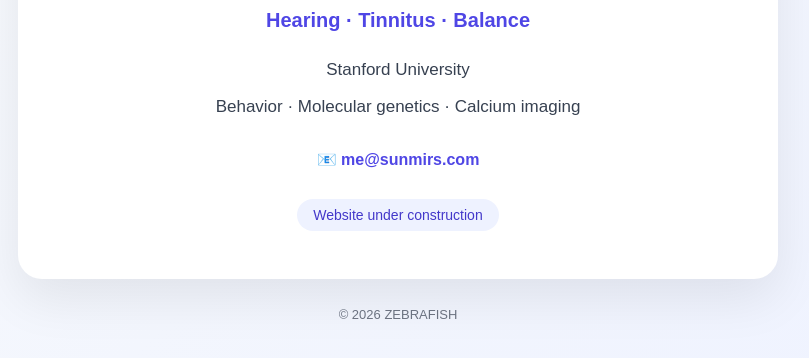
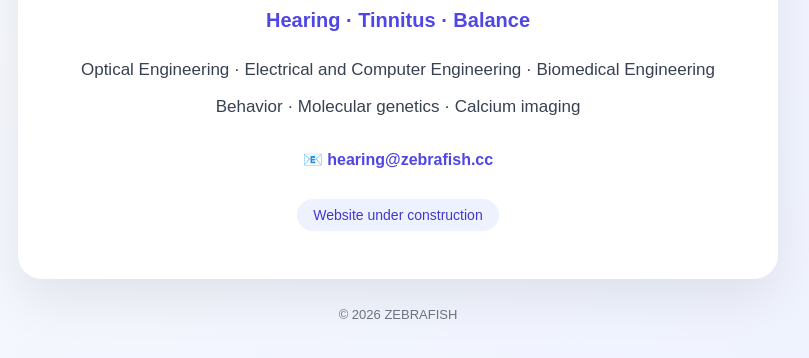
Before and after one commit to ohnser/zebrafish, a plain HTML site: page index.html in a window 1280 px wide. Shown: the part 226-584 px from the top of the page, without its empty margins (242-1051 px from the left). Drawn offline with Linux system fonts and the light colour scheme.

Commit message:
index.html

```diff
--- a/index.html
+++ b/index.html
@@ -83,11 +83,11 @@
 
       <div class="subtitle">Hearing · Tinnitus · Balance</div>
 
-      <p>Stanford University</p>
+      <p>Optical Engineering · Electrical and Computer Engineering · Biomedical Engineering</p>
       <p>Behavior · Molecular genetics · Calcium imaging</p>
 
       <div class="email">
-        📧 <a href="mailto:hearing@zebrafish.cc">me@sunmirs.com</a>
+        📧 <a href="mailto:hearing@zebrafish.cc">hearing@zebrafish.cc</a>
       </div>
 
       <div class="tag">Website under construction</div>
```
